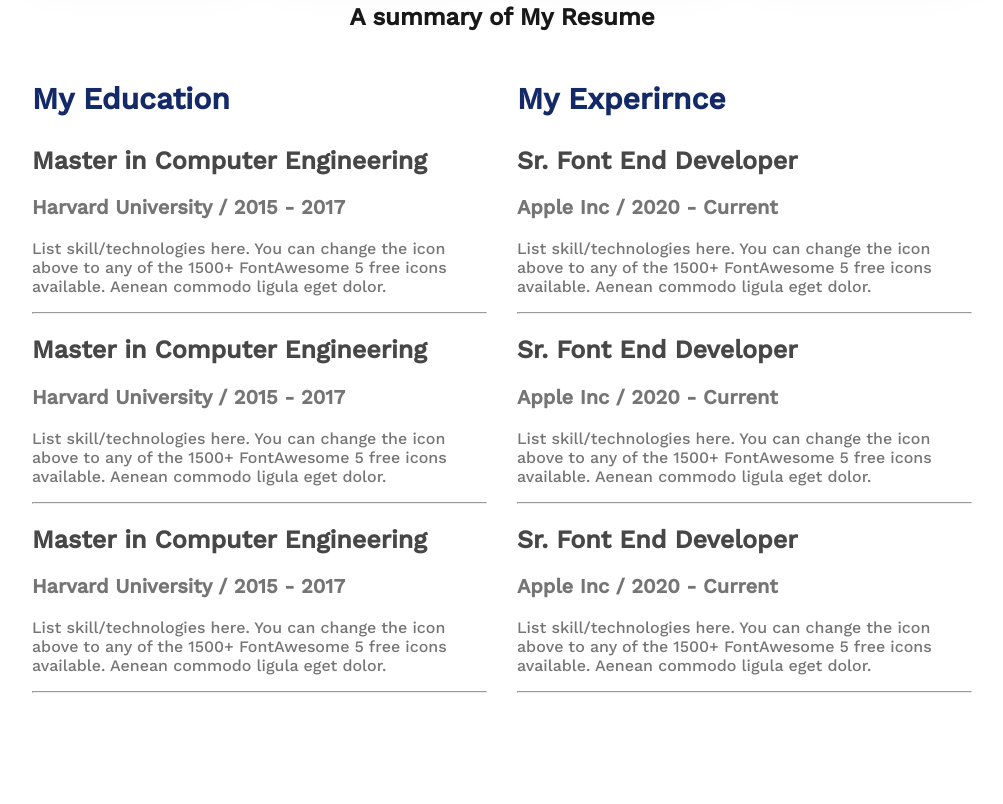
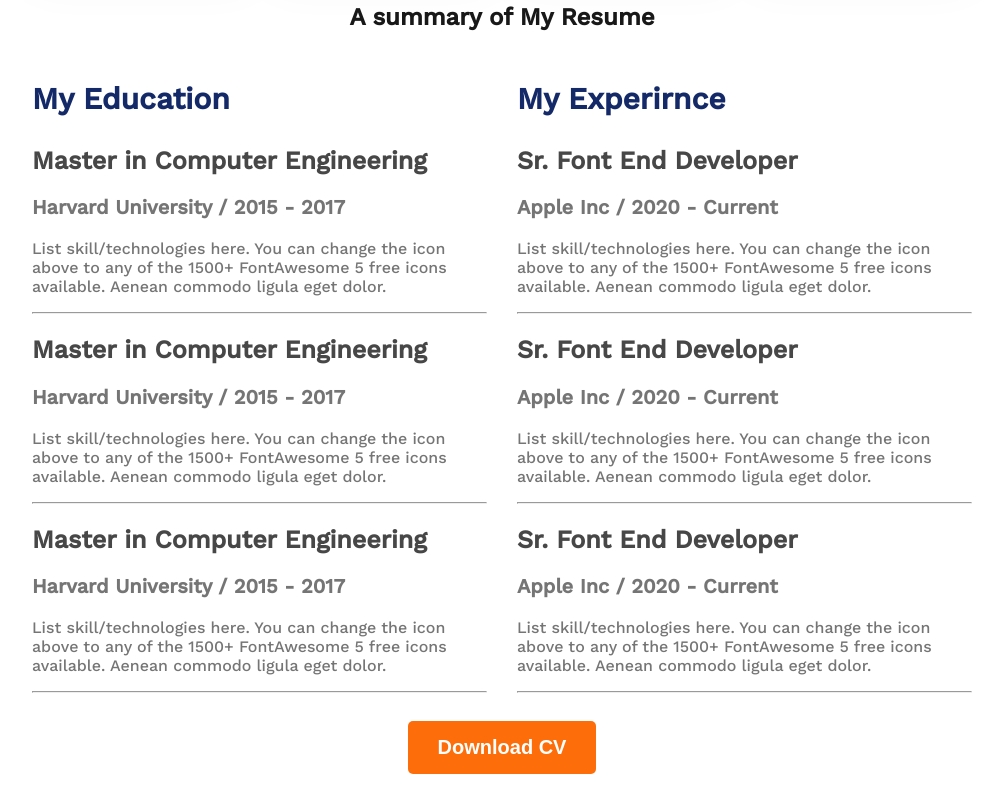
Before and after one commit to Programmer-Jarif/developer-portfolio, a plain HTML site: page index.html in a window 1280 px wide. Shown: the part 2027-2831 px from the top of the page, without its empty margins (138-1141 px from the left). Before the commit the page ends 2758 px from the top, so only its background shows below. Drawn offline with nearby package versions, Linux system fonts and the light colour scheme.

Commit message:
cv btn added

```diff
--- a/index.html
+++ b/index.html
@@ -202,6 +202,9 @@
             <hr />
           </div>
         </div>
+        <div class="download-cv">
+          <button class="btn-primary">Download CV</button>
+        </div>
       </section>
     </main>
     <footer></footer>
--- a/style/styles.css
+++ b/style/styles.css
@@ -229,7 +229,10 @@ font-size: 16px;
 font-weight: 400;
   }
 
-
+ .download-cv{
+    text-align: center;
+    margin-top: 20px;
+ }
 /* resume section end */
 
 /* Main Section Style start */
```
